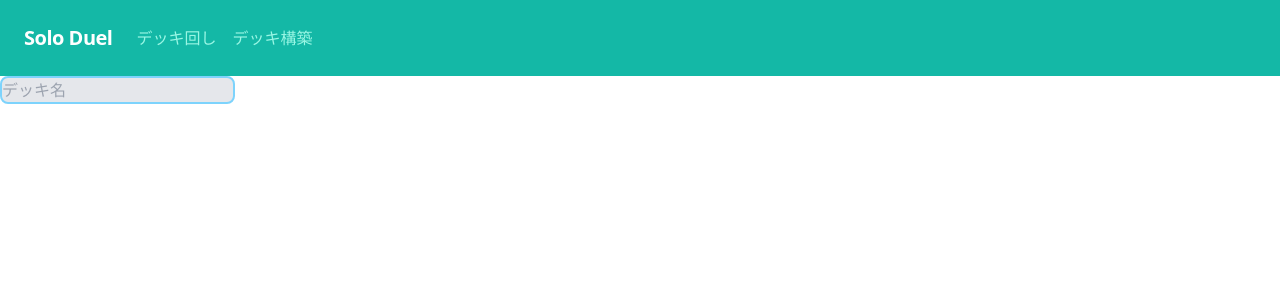
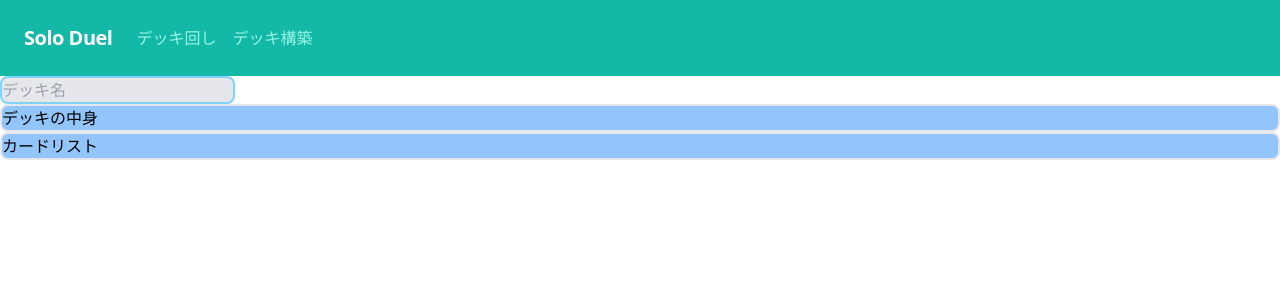
Before and after one commit to always-reach/solo_duel, a Next.js app in the folder front/: page /deck in a window 1280 px wide. Shown: the top 300 px of the page. Built offline with nearby package versions, Linux system fonts and the light colour scheme.

Commit message:
cssが変

```diff
--- a/front/app/deck/page.tsx
+++ b/front/app/deck/page.tsx
@@ -1,9 +1,19 @@
 import TextField from "../../components/TextField"
 
-const CreateDeck:React.FC=()=>{
-    return(
+const CreateDeck: React.FC = () => {
+    return (
         <div>
-            <TextField placeholder="デッキ名"/>
+            <TextField placeholder="デッキ名" />
+            <div className="grid grid-cols-9">
+                <div className="bg-blue-300 border-2 rounded-lg col-span-1">
+                    デッキの中身
+                </div>
+                <div className="bg-blue-300 border-2 rounded-lg col-span-1">
+                    カードリスト
+                </div>
+            </div>
+
+
         </div>
     )
 }
```
